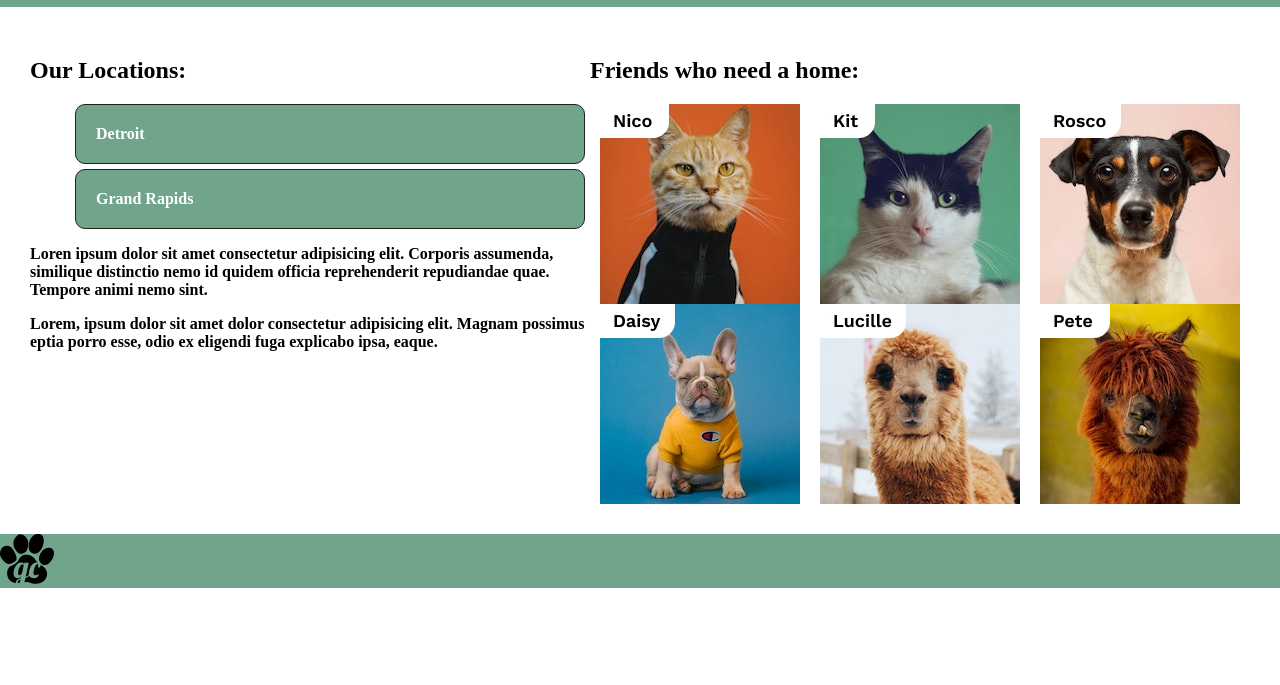
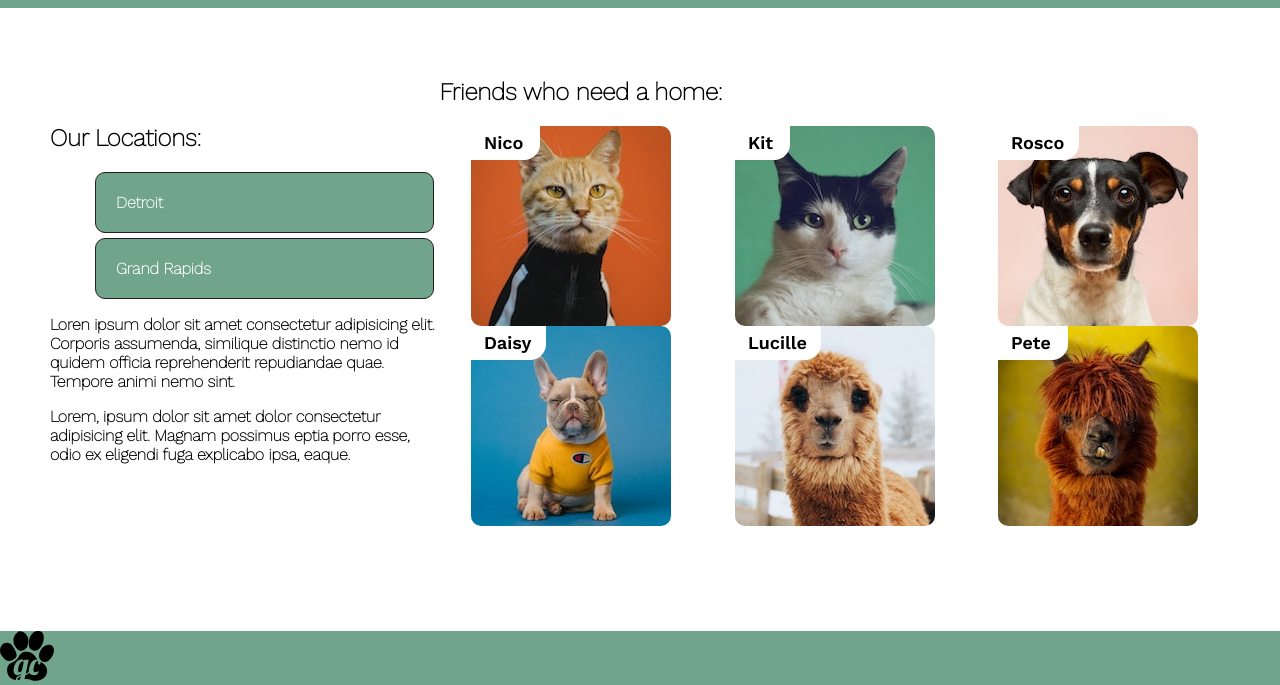
Before and after one commit to kencargill/cargill-part-one, a plain HTML site: page index.html in a window 1280 px wide. Shown: the part 115-800 px from the top of the page. Drawn offline with nearby package versions, Linux system fonts and the light colour scheme.

Commit message:
first corrections based on grading

```diff
--- a/index.html
+++ b/index.html
@@ -6,6 +6,9 @@
     <meta name="viewport" content="width=device-width, initial-scale=1.0">
     <title>Document</title>
     <link rel="stylesheet" href="style.css">
+    <link rel="preconnect" href="https://fonts.googleapis.com">
+    <link rel="preconnect" href="https://fonts.gstatic.com" crossorigin>
+    <link href="https://fonts.googleapis.com/css2?family=Work+Sans:wght@100&display=swap" rel="stylesheet">
 </head>
 
 <body>
@@ -20,7 +23,8 @@
     </header>
 
     <main>
-        <section class = "one">
+        <div class = "text-images">
+            <div class = "text">
         <h2>Our Locations:</h2>
             <ul>
             <li>Detroit</li>
@@ -28,19 +32,18 @@
             </ul>
             <p>Loren ipsum dolor sit amet consectetur adipisicing elit. Corporis assumenda, similique distinctio nemo id quidem officia reprehenderit repudiandae quae. Tempore animi nemo sint.</p>
             <p>Lorem, ipsum dolor sit amet dolor consectetur adipisicing elit. Magnam possimus eptia porro esse, odio ex eligendi fuga explicabo ipsa, eaque.</p>
-        </section>
-
-        <section >
-            <h2>Friends who need a home:</h2>
+        </div>
+        <div>
+        <h2>Friends who need a home:</h2>
         <div class = "images">
-            <img src = "assets/cat-1.jpg">
-            <img src = "assets/cat-2.jpg">
-            <img src = "assets/dog-1.jpg">
-            <img src = "assets/dog-2.jpg">
-            <img src = "assets/llama-1.jpg">
-            <img src = "assets/llama-2.jpg">
+            <img src = "assets/cat-1.jpg" class = "round">
+            <img src = "assets/cat-2.jpg" class = "round">
+            <img src = "assets/dog-1.jpg" class = "round">
+            <img src = "assets/dog-2.jpg" class = "round">
+            <img src = "assets/llama-1.jpg" class = "round">
+            <img src = "assets/llama-2.jpg" class = "round">
+            </div>
         </div>
-        </section>
     </main>
 
     <footer>
--- a/style.css
+++ b/style.css
@@ -7,16 +7,11 @@
         align-items: center;
     }
 
-    .one {
-        min-width: 30vh;
-        max-width: 30vh;
-    }
-
-    main {
+    .text-images {
         display: flex;
         flex-wrap: column;
         justify-content: space-between;
-        margin: 30px;
+        margin: 50px;
     }
 }
 
@@ -25,7 +20,7 @@ header {
 }
 
 body {
-    font-family: Work Sans;
+    font-family: 'Work Sans', sans-serif;
     font-weight: 600;
     margin: 0;
     max-width: 100vp;
@@ -54,8 +49,6 @@ header li {
     border-radius: 10px;
 }
 
-{}
-
 main li {
     border-radius: 10px;
     list-style-type: none;
@@ -73,15 +66,20 @@ main li {
     align-items:center;
 }
 
+.round{
+    border-radius: 10px;
+}
+
 footer {
     background-color: #70a48b;
+    position: fixed;
     margin: 0;
     left: 0px;
     bottom: 0px;
     width: 100%;
 }
 
-@media screen and (min-width: 992px) {
+@media screen and (min-width: 768px) {
     header {
         background-color: #70a48b;
         display: flex;
@@ -90,15 +88,20 @@ footer {
         align-items: center;
     }
 
-    .one {
-        min-width: 70vh;
-        max-width: 70vh;
+    .text-images {
+        display: flex;
+        display: flex;
+        flex-direction: row;
+        justify-content: space-between;
+        align-items: center;
     }
 
-    main {
-        display: flex;
-        flex-wrap: row;
-        justify-content: space-between;
-        margin: 30px;
+    .text {
+        flex: 1 1 0;
+        min-width: 33%;
+    }
+
+    .images {
+        flex: 2 1 0;
     }
 }
```
